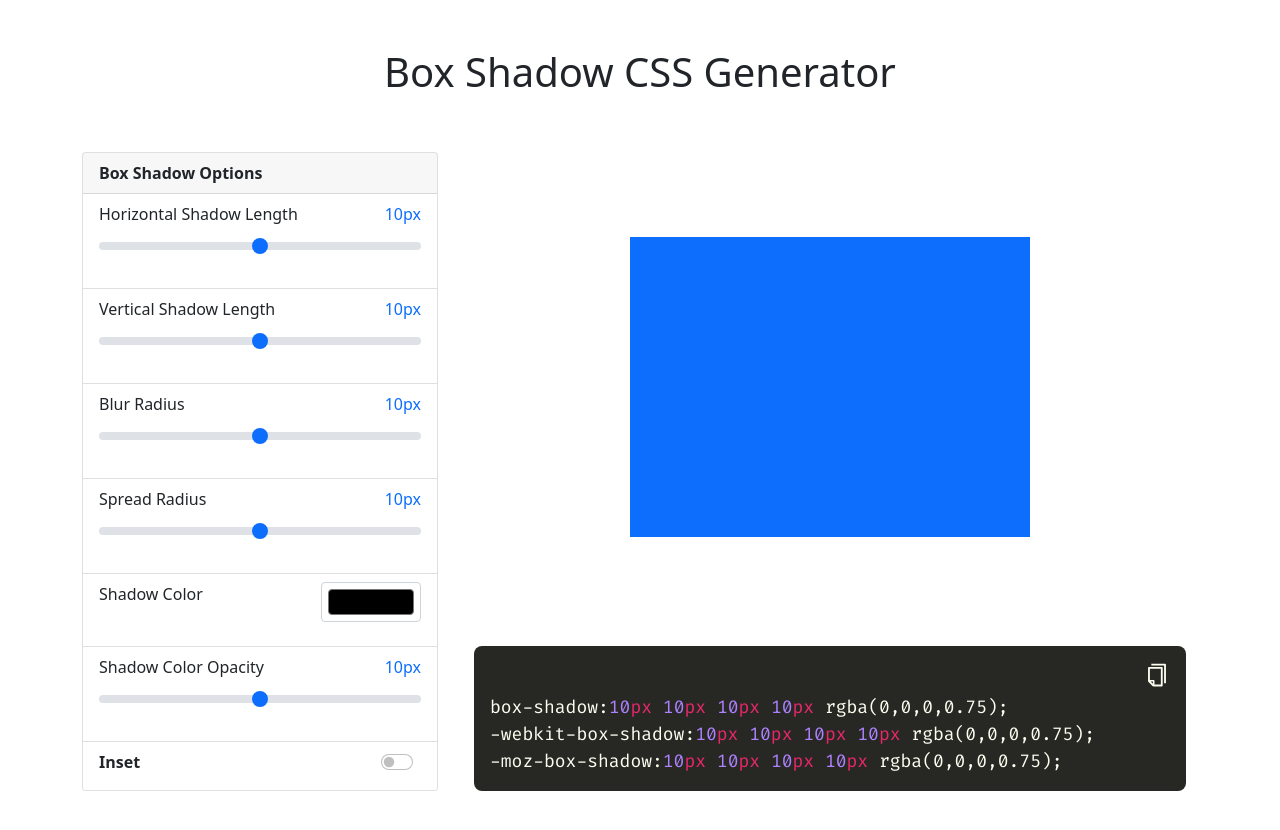
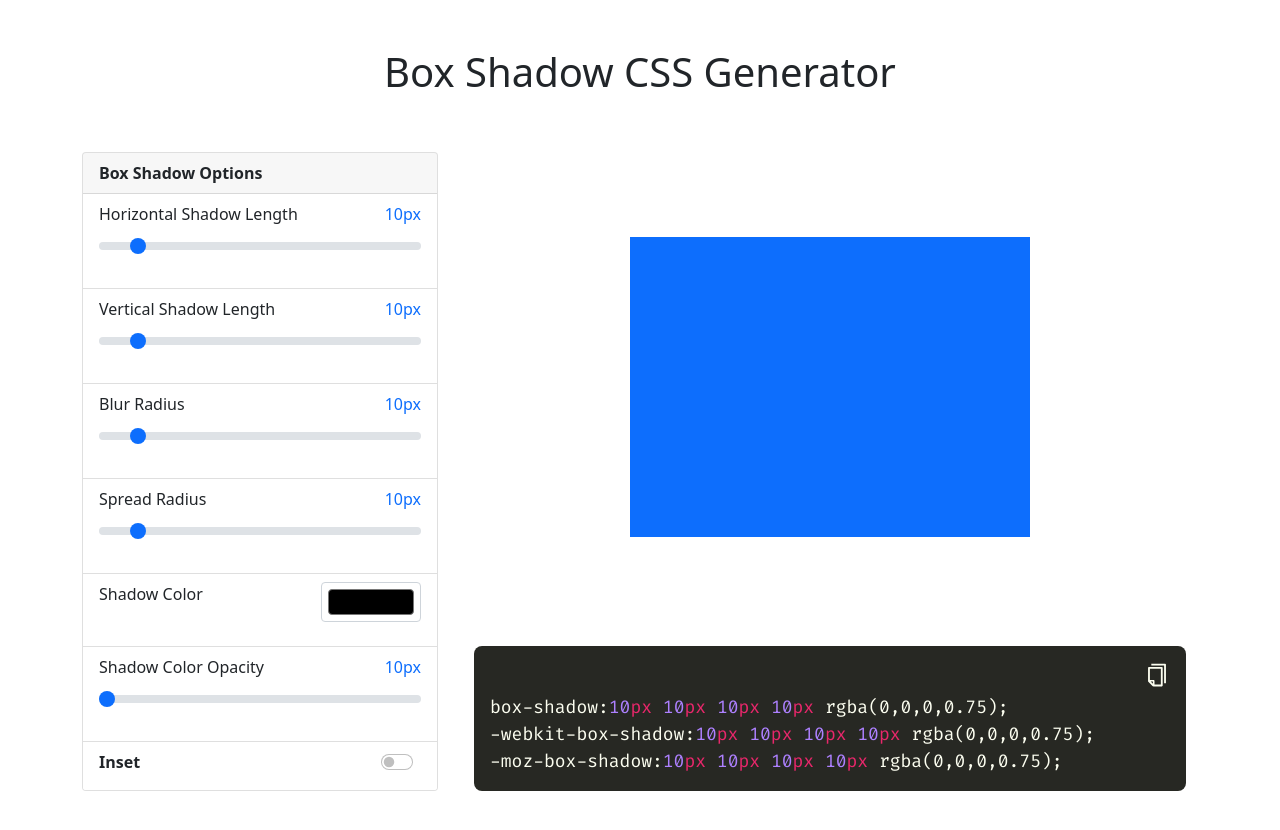
Before and after one commit to AbderrahmaneFadili/react-css-shadow-generator-app, a React (Create React App) app: page / in a window 1280 px wide. Shown: the top 830 px of the page. Built offline with nearby package versions, Linux system fonts and the light colour scheme.

Commit message:
Set up the state box shadow options

```diff
--- a/src/App.jsx
+++ b/src/App.jsx
@@ -1,4 +1,4 @@
-import React from "react";
+import React, { useState } from "react";
 import { Container, Row, Col } from "react-bootstrap";
 import Card from "react-bootstrap/Card";
 import Form from "react-bootstrap/Form";
@@ -6,6 +6,17 @@ import ListGroup from "react-bootstrap/ListGroup";
 import { AiOutlineCopy, AiFillCopy } from "react-icons/ai";
 
 const App = () => {
+  //box shadow options state
+  const [boxShadowOptions, setBoxShadowOptions] = useState({
+    offsetX: 10,
+    offsetY: 10,
+    blurRadius: 10,
+    spreadRadius: 10,
+    shadowColorOpacity: 0,
+    color: `rgba(0,0,0,0)`,
+    isInsetOn: false,
+  });
+
   //css code style for results object
   const resultsCssCodeStyle = {
     propertyColor: "#fcfef0",
@@ -42,7 +53,11 @@ const App = () => {
                         10px
                       </span>
                     </Form.Label>
-                    <Form.Range className="w-100" />
+                    <Form.Range
+                      onChange={(e) => null}
+                      value={boxShadowOptions.offsetX}
+                      className="w-100"
+                    />
                   </Form.Group>
                 </ListGroup.Item>
                 <ListGroup.Item>
@@ -54,7 +69,11 @@ const App = () => {
                         10px
                       </span>
                     </Form.Label>
-                    <Form.Range className="w-100" />
+                    <Form.Range
+                      onChange={(e) => null}
+                      value={boxShadowOptions.offsetY}
+                      className="w-100"
+                    />
                   </Form.Group>
                 </ListGroup.Item>
                 <ListGroup.Item>
@@ -66,7 +85,11 @@ const App = () => {
                         10px
                       </span>
                     </Form.Label>
-                    <Form.Range className="w-100" />
+                    <Form.Range
+                      onChange={(e) => null}
+                      value={boxShadowOptions.blurRadius}
+                      className="w-100"
+                    />
                   </Form.Group>
                 </ListGroup.Item>
                 <ListGroup.Item>
@@ -78,7 +101,11 @@ const App = () => {
                         10px
                       </span>
                     </Form.Label>
-                    <Form.Range className="w-100" />
+                    <Form.Range
+                      onChange={(e) => null}
+                      value={boxShadowOptions.spreadRadius}
+                      className="w-100"
+                    />
                   </Form.Group>
                 </ListGroup.Item>
 
@@ -88,11 +115,13 @@ const App = () => {
                     <div className="d-flex justify-content-between">
                       <Form.Label>Shadow Color</Form.Label>
                       <Form.Control
+                        onChange={(e) => null}
                         style={{ width: 100 }}
                         type="color"
                         id="shadow-color"
                         name="shadow-color"
                         title="Shadow Color"
+                        value={boxShadowOptions.color}
                       />
                     </div>
                   </Form.Group>
@@ -107,7 +136,11 @@ const App = () => {
                         10px
                       </span>
                     </Form.Label>
-                    <Form.Range className="w-100" />
+                    <Form.Range
+                      onChange={(e) => null}
+                      value={boxShadowOptions.shadowColorOpacity}
+                      className="w-100"
+                    />
                   </Form.Group>
                 </ListGroup.Item>
 
@@ -118,7 +151,12 @@ const App = () => {
                       <Form.Label>
                         <b>Inset</b>
                       </Form.Label>
-                      <Form.Check type="switch" id="custom-switch" />
+                      <Form.Check
+                        onChange={(e) => null}
+                        checked={boxShadowOptions.isInsetOn}
+                        type="switch"
+                        id="custom-switch"
+                      />
                     </div>
                   </Form.Group>
                 </ListGroup.Item>
@@ -140,7 +178,7 @@ const App = () => {
                 ></div>
               </div>
             </Row>
-            {/* CSS Style */}
+            {/* Results  CSS Style */}
             <Row className="p-4">
               <div
                 className="w-100 p-3 pt-5"
```
